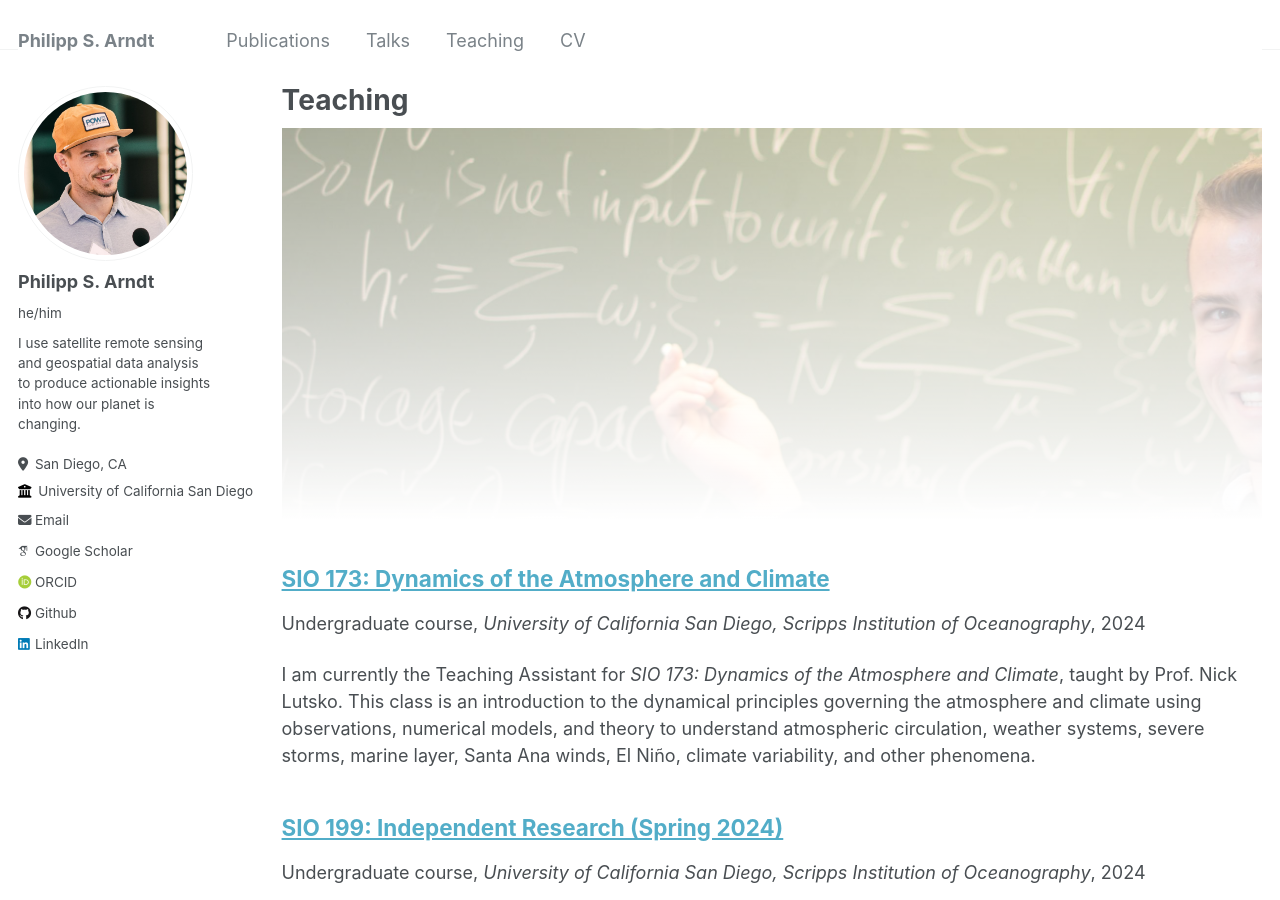
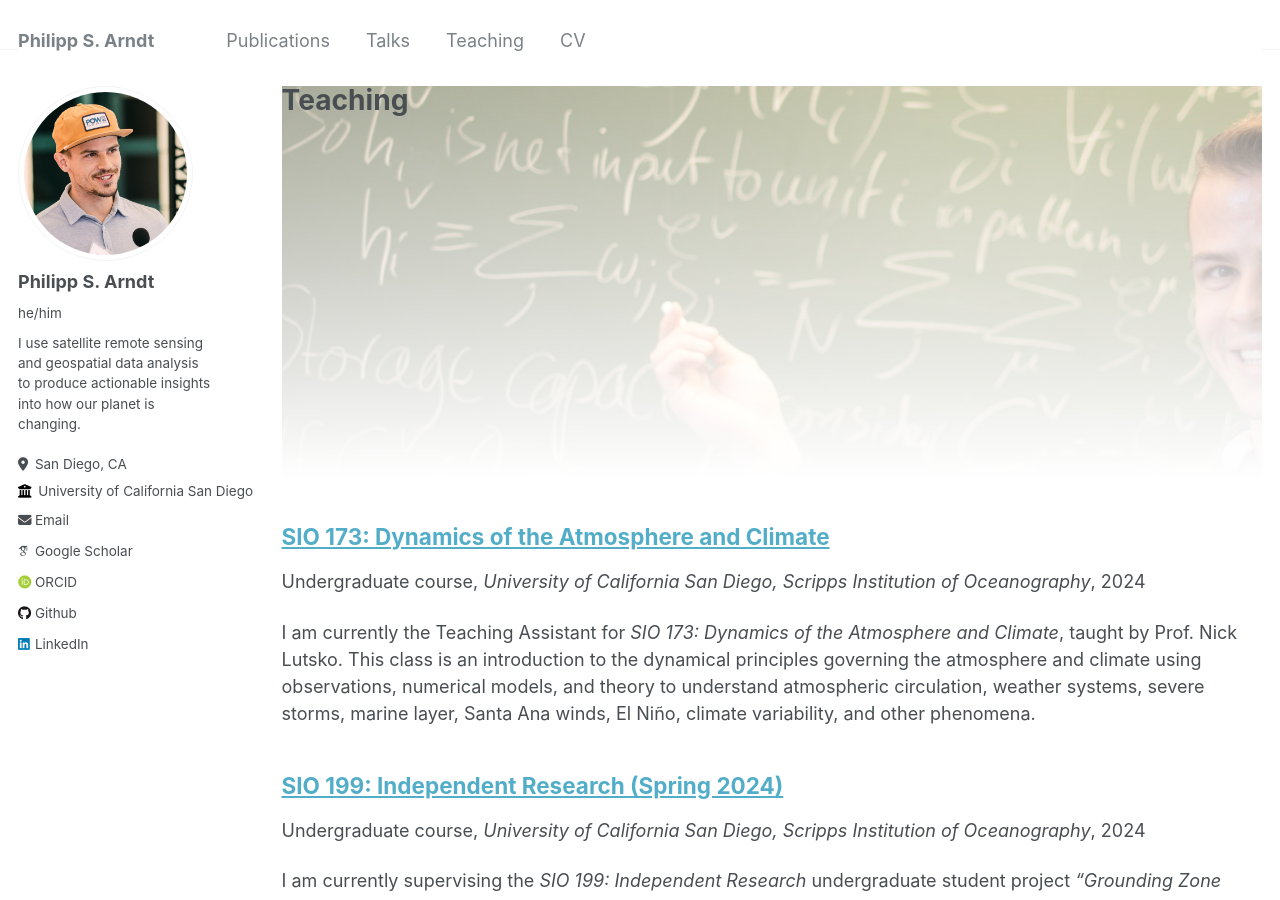
Before and after one commit to fliphilipp/fliphilipp.github.io, a Jekyll site: the page built from _pages/teaching.html, in a window 1280 px wide and 900 px high. Built offline with Jekyll 4.4.1, drawn with Linux system fonts in a browser that asks for light colours; some web fonts are replaced.

Commit message:
Update teaching.html

```diff
--- a/_pages/teaching.html
+++ b/_pages/teaching.html
@@ -3,6 +3,9 @@ layout: archive
 title: "Teaching"
 permalink: /teaching/
 author_profile: true
+header:
+  overlay_image: /images/header_teaching.jpg
+  overlay_filter: linear-gradient(rgba(255, 255, 255, 0.5), rgba(255, 255, 255, 1.0))
 ---
 
 <!--
@@ -46,6 +49,7 @@ header:
 
 <div class="header-image-container">
   <div class="header-image-overlay">
+    <h1 class="page__title">{{ page.title }}</h1>
   </div>
 </div>
 
```
